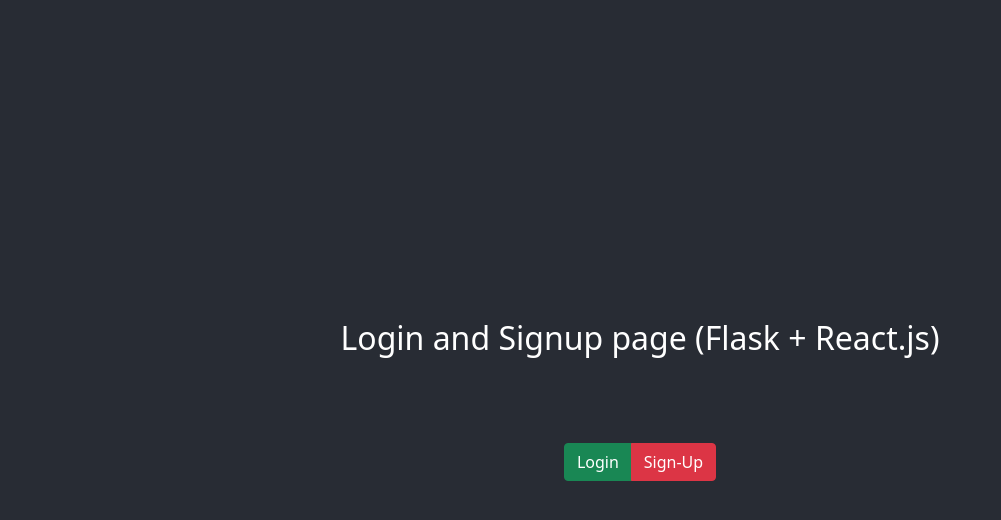
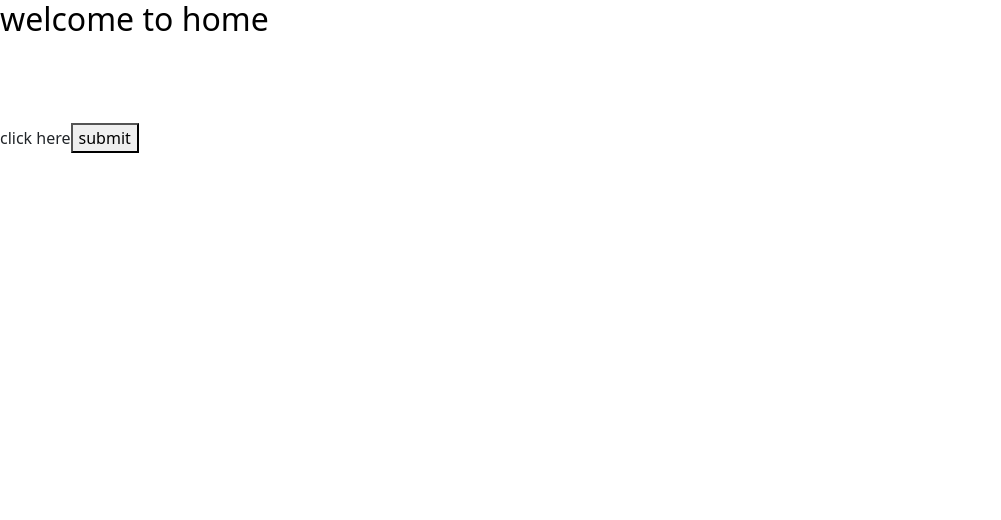
Before and after one commit to Shri12345patil/Login-Signup-pages, a React (Create React App) app in the folder frontend/: page /Userdetail in a window 1280 px wide. Shown: the top 520 px of the page, without its empty margins (0-1001 px from the left). Built offline with nearby package versions, Linux system fonts and the light colour scheme.

Commit message:
set the route

```diff
--- a/frontend/package.json
+++ b/frontend/package.json
@@ -13,6 +13,7 @@
     "react-bootstrap": "^1.6.1",
     "react-dom": "^17.0.2",
     "react-modal": "^3.14.3",
+    "react-router-dom": "^5.2.0",
     "react-scripts": "4.0.3",
     "web-vitals": "^1.1.2"
   },
--- a/frontend/src/App.css
+++ b/frontend/src/App.css
@@ -17,6 +17,9 @@
   color:white;
   padding-bottom: 6%;
 }
+.head{
+  color: black;
+}
 
 .close-icon {
   content: 'x';
--- a/frontend/src/App.js
+++ b/frontend/src/App.js
@@ -69,4 +69,4 @@
   );
 }
 
-export default App;
+ export default App;
--- /dev/null
+++ b/frontend/src/Header.js
@@ -0,0 +1,16 @@
+import React from "react";
+import {BrowserRouter as Router, Switch, Route, Link} from "react-router-dom";
+import Userdetail from "./Userdetail";
+import App from "./App";
+export default function Header() {
+  return (
+    <Router>
+      <div>
+          <Switch>
+          <Route exact path="/"><App /></Route>
+          <Route path="/Userdetail"> <Userdetail /> </Route>
+        </Switch>
+      </div>
+    </Router>
+  );
+}
--- a/frontend/src/Login.js
+++ b/frontend/src/Login.js
@@ -1,25 +1,35 @@
 import React, { useState } from 'react'
 import APIService from './APIService'
+import { useHistory } from "react-router-dom";
 
-function Login (props) {
+function Login () {
   const [username, setUsername] = useState('')
   const [password, setPassword] = useState('')
+  const history = useHistory();
 
   const loginStudent = () => {
     APIService.LoginStudent({username,password})
     .then(resp=> {if(resp.signed_in == "True")
   {
     alert("login sucessful..!");
-    window.open("http://localhost:3000/","_self");
+    //  window.open("http://localhost:3000/","_self");
+    // window.location = '/App';
+      history.push("/Userdetail");
   }
   else{
     alert(" invalid Username and password...");
   }})
     .catch(error => console.log(error))
 }
+
+// const history = useHistory();
+
+//     const handleRoute = () =>{
+//       history.push("/Userdetail");
+//     }
  return (
             <div>
-              <label>SignUp</label><br /> <hr/>
+              <label>Login</label><br /> <hr/>
               <div>
                 <lable>Username</lable> &nbsp;&nbsp;&nbsp;&nbsp;
                 <input type="text"
@@ -38,7 +48,7 @@
                         value={password}
                         onChange= {(e) => setPassword(e.target.value)} />
               </div><br/>
-            <input type="button" value='Login' onClick={() => {loginStudent();}} /><br />
+            <input type="button" value='Login' onClick={() => {loginStudent(); }} /><br />
           </div>
         );
 
--- a/frontend/src/Userdetail.js
+++ b/frontend/src/Userdetail.js
@@ -1,11 +1,10 @@
-import React from 'react'
+function Userdetail() {
+    return (
+      <div>
+          <h2 className="head">welcome to home</h2>
+          click here<button>submit</button>
+      </div>
+    );
+  }
 
-function Userdetail () {
-
- return (
-           <h1>hello jy</h1>
-
-        );
-
-}
-export default Userdetail
+export default Userdetail;
--- a/frontend/src/index.js
+++ b/frontend/src/index.js
@@ -3,10 +3,11 @@
 import './index.css';
 import App from './App';
 import reportWebVitals from './reportWebVitals';
+import Header from './Header';
 
 ReactDOM.render(
   <React.StrictMode>
-    <App />
+    <Header />
   </React.StrictMode>,
   document.getElementById('root')
 );
```
Also changed, not shown: 2 other files (tests, documents, lock files or other folders).
